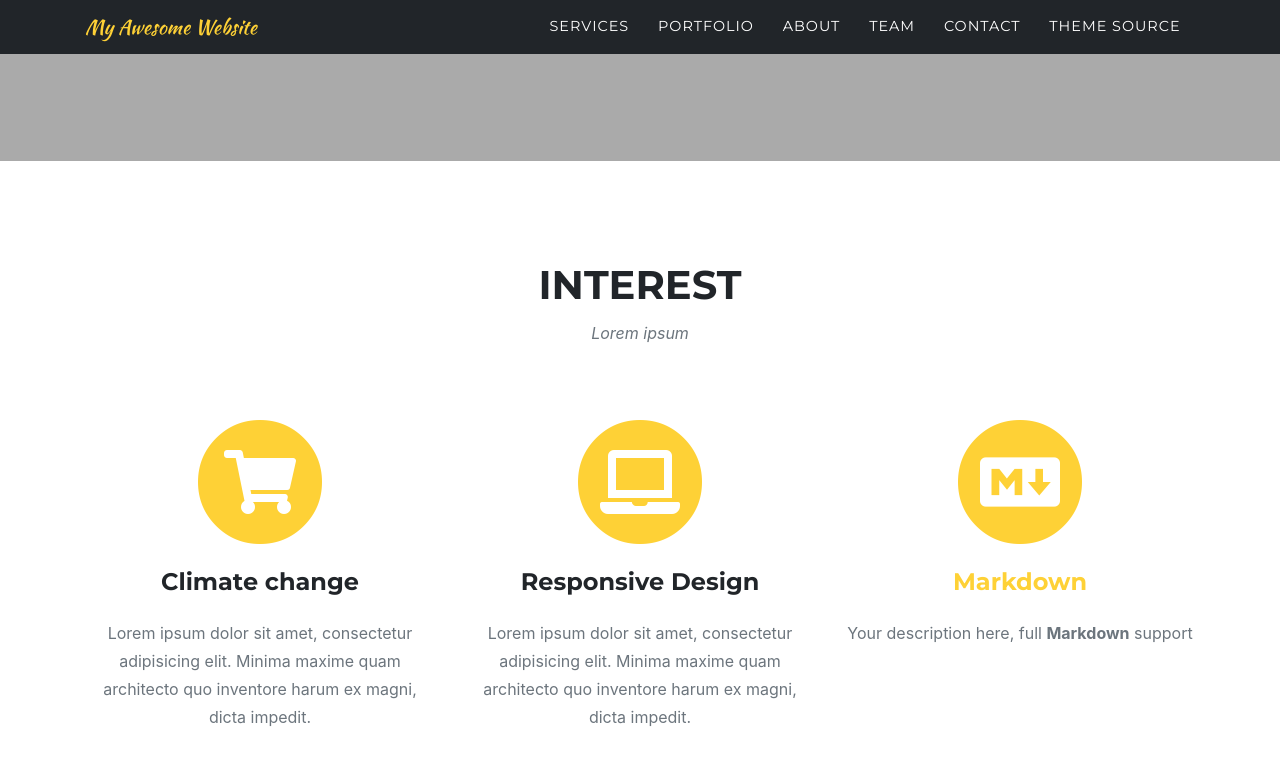
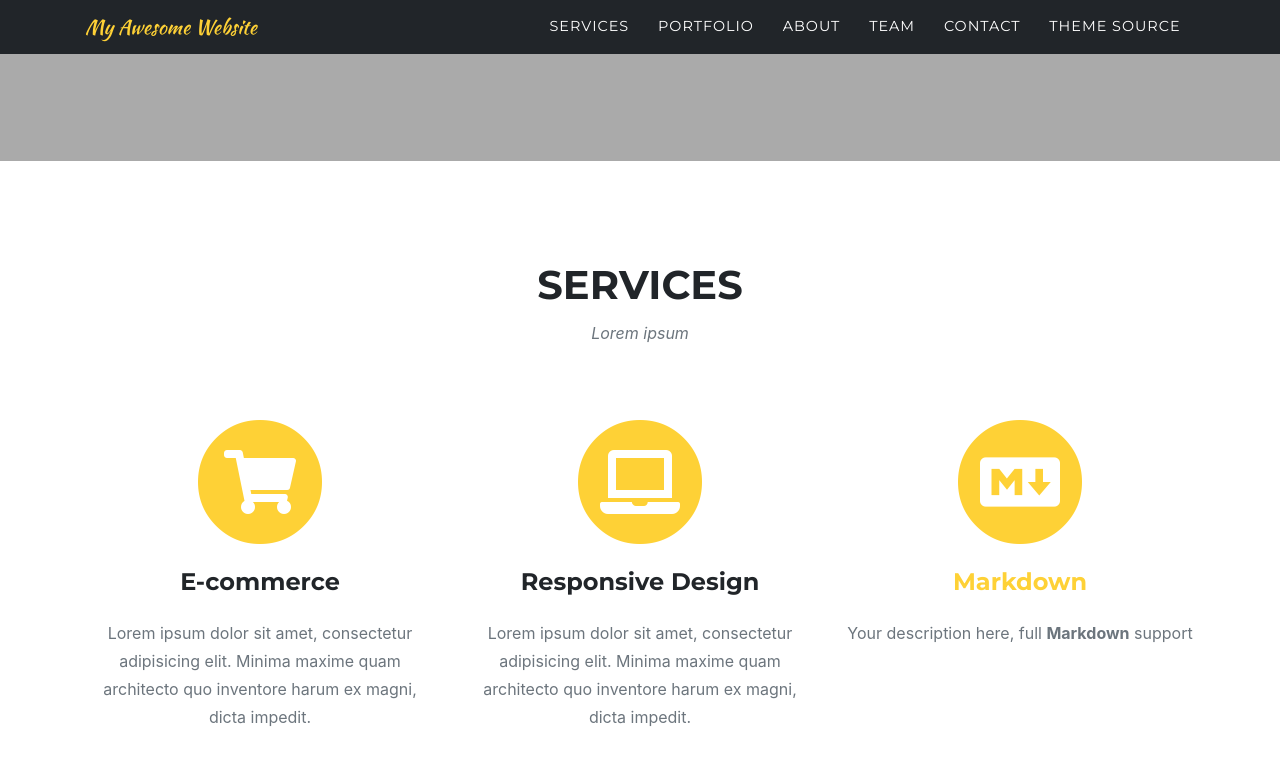
Before and after one commit to huannyling/huannyling.github.io, a Jekyll site: the page built from index.md, in a window 1280 px wide and 900 px high, scrolled down 684 px. Shown: the top 765 px of the window. Built offline with Jekyll 4.4.1, drawn with Linux system fonts in a browser that asks for light colours; some web fonts are replaced.

Commit message:
Update sitetext.yml

```diff
--- a/_data/sitetext.yml
+++ b/_data/sitetext.yml
@@ -5,11 +5,11 @@ header:
     buttonlink: "#services"
 
 services:
-    title: "Interest"
+    title: "Services"
     text: "Lorem ipsum"
     section: services
     list:
-      - title: "Climate change"
+      - title: "E-commerce"
         desc: "Lorem ipsum dolor sit amet, consectetur adipisicing elit. Minima maxime quam architecto quo inventore harum ex magni, dicta impedit."
         icon: fas fa-shopping-cart #find more at https://fontawesome.com/icons
       - title: "Responsive Design"
```
